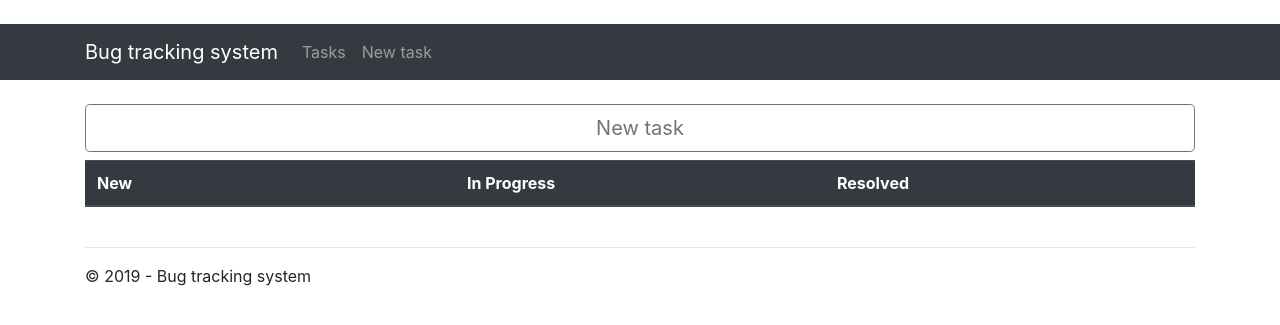
After one commit to mfylypiuk/bug-tracking-system, a Flask app: page /tasks in a window 1280 px wide. The commit adds this page. Shown: the top 325 px of the page. Run offline with Flask 2, Linux system fonts and the light colour scheme; data that the repository does not hold is empty; some libraries are stand-ins or nearby versions.

Commit message:
Migrate project files from GitLab repo

```diff
--- a/bug_tracking_system/__init__.py
+++ b/bug_tracking_system/__init__.py
@@ -5,4 +5,4 @@ The flask application package.
 from flask import Flask
 app = Flask(__name__)
 
-import bug_tracking_system.views
+from bug_tracking_system.controllers import *
--- /dev/null
+++ b/bug_tracking_system/controllers/TaskController.py
@@ -0,0 +1,107 @@
+
+"""
+Routes and views for the flask application.
+"""
+
+from datetime import datetime
+from flask import render_template
+from flask import request
+from flask import abort
+from flask import redirect
+from flask import url_for
+from bug_tracking_system import app
+import pyodbc
+
+server = 'bts-dm.database.windows.net'
+database = 'bts-dm'
+username = 'devmaks'
+password = '121212Web'
+driver= 'ODBC Driver 17 for SQL Server'
+conn = pyodbc.connect('DRIVER='+driver+';SERVER='+server+';PORT=1433;DATABASE='+database+';UID='+username+';PWD='+ password)
+
+def generate_tasks_list(cursor):
+    tasksList = []
+    for task in cursor:
+        task = {
+            'id' : task.id,
+            'type' : task.type,
+            'title' : task.title,
+            'description' : task.description,
+            'priority' : task.priority,
+            'status' : task.status}
+        tasksList.append(task)
+    return tasksList;
+
+def generate_task(cursor):
+    for item in cursor:
+        task = {
+            'id': item.id,
+            'type': item.type,
+            'title': item.title,
+            'description': item.description,
+            'priority': item.priority,
+            'status': item.status
+        }
+    return task;
+
+@app.route('/')
+@app.route('/tasks')
+def tasks():
+    cursor = conn.cursor()
+    cursor.execute('SELECT * FROM dbo.Tasks')
+    tasksList = generate_tasks_list(cursor)
+    return render_template(
+        'tasks-list.html',
+        title='Tasks list',
+        year=datetime.now().year,
+        tasks=tasksList,
+    )
+
+@app.route('/create-task', methods=['POST', 'GET'])
+def create_task():
+    cursor = conn.cursor()
+    cursor.execute('SELECT * FROM dbo.Tasks')
+    tasksList = generate_tasks_list(cursor)
+
+    cursor.execute("INSERT INTO dbo.Tasks(id, type, title, description, priority, status) VALUES (?, ?, ?, ?, ?, ?)",
+        tasksList[-1]['id'] + 1, request.form['taskType'], request.form['taskTitle'], request.form.get('taskDescription', ""), request.form['taskPriority'], 1)
+    cursor.commit()
+
+    return redirect(url_for('tasks'))
+
+@app.route('/new-task', methods=['GET'])
+def new_task():
+    return render_template(
+        "new-task.html",
+        year=datetime.now().year
+    )
+
+@app.route('/edit-task/<int:task_id>', methods=['GET'])
+def get_task(task_id):
+    cursor = conn.cursor()
+    query = "SELECT * FROM dbo.Tasks WHERE id = %s" % task_id;
+    cursor.execute(query)
+
+    if cursor.rowcount == 0:
+        abort(404)
+
+    task = generate_task(cursor);
+
+    return render_template(
+        "edit-task.html",
+        year=datetime.now().year,
+        task=task
+    )
+
+@app.route('/save-task/<int:task_id>', methods=['POST', 'GET'])
+def save_task(task_id):
+
+    cursor = conn.cursor()
+    cursor.execute("UPDATE Tasks SET type = ?, title = ?, description = ?, priority = ?, status = ? WHERE id = ?",
+        request.form['taskType'], request.form['taskTitle'], request.form.get('taskDescription', ""), request.form['taskPriority'], request.form['taskStatus'], task_id)
+    cursor.commit()
+
+    cursor.execute('SELECT * FROM dbo.Tasks')
+    tasksList = generate_tasks_list(cursor)
+
+    return redirect(url_for('tasks'))
--- a/bug_tracking_system/templates/layout.html
+++ b/bug_tracking_system/templates/layout.html
@@ -4,37 +4,31 @@
     <meta charset="utf-8" />
     <meta name="viewport" content="width=device-width, initial-scale=1.0">
     <title>{{ title }} - My Flask Application</title>
-    <link rel="stylesheet" type="text/css" href="/static/content/bootstrap.min.css" />
-    <link rel="stylesheet" type="text/css" href="/static/content/site.css" />
+    <link rel="stylesheet" href="https://stackpath.bootstrapcdn.com/bootstrap/4.3.1/css/bootstrap.min.css" integrity="sha384-ggOyR0iXCbMQv3Xipma34MD+dH/1fQ784/j6cY/iJTQUOhcWr7x9JvoRxT2MZw1T" crossorigin="anonymous">
+    <script src="https://stackpath.bootstrapcdn.com/bootstrap/4.3.1/js/bootstrap.min.js" integrity="sha384-JjSmVgyd0p3pXB1rRibZUAYoIIy6OrQ6VrjIEaFf/nJGzIxFDsf4x0xIM+B07jRM" crossorigin="anonymous"></script>
     <script src="/static/scripts/modernizr-2.6.2.js"></script>
 </head>
 
 <body>
-    <div class="navbar navbar-inverse navbar-fixed-top">
+    <nav class="navbar sticky-top navbar-expand-lg navbar-dark bg-dark">
         <div class="container">
-            <div class="navbar-header">
-                <button type="button" class="navbar-toggle" data-toggle="collapse" data-target=".navbar-collapse">
-                    <span class="icon-bar"></span>
-                    <span class="icon-bar"></span>
-                    <span class="icon-bar"></span>
-                </button>
-                <a href="/" class="navbar-brand">Application name</a>
-            </div>
-            <div class="navbar-collapse collapse">
-                <ul class="nav navbar-nav">
-                    <li><a href="{{ url_for('home') }}">Home</a></li>
-                    <li><a href="{{ url_for('about') }}">About</a></li>
-                    <li><a href="{{ url_for('contact') }}">Contact</a></li>
-                </ul>
-            </div>
+            <a class="navbar-brand" href="{{ url_for('tasks') }}">Bug tracking system</a>
+            <ul class="navbar-nav mr-auto">
+                <li class="nav-item">
+                    <a class="nav-link" href="{{ url_for('tasks') }}">Tasks</a>
+                </li>
+                <li class="nav-item">
+                    <a class="nav-link" href="{{ url_for('new_task') }}">New task</a>
+                </li>
+            </ul>
         </div>
-    </div>
-
+    </nav>
+    <br>
     <div class="container body-content">
         {% block content %}{% endblock %}
         <hr />
         <footer>
-            <p>&copy; {{ year }} - My Flask Application</p>
+            <p>&copy; {{ year }} - Bug tracking system</p>
         </footer>
     </div>
 
--- /dev/null
+++ b/bug_tracking_system/templates/tasks-list.html
@@ -0,0 +1,113 @@
+{% extends "layout.html" %}
+
+{% block content %}
+
+<a class="btn btn-outline-secondary btn-lg btn-block" href="new-task" role="button">New task</a>
+<h3>{{ message }}</h3>
+
+<!--<p>Use this area to provide additional information.</p>-->
+<table class="table">
+    <thead class="thead-dark">
+        <tr>
+            <th>New</th>
+            <th>In Progress</th>
+            <th>Resolved</th>
+        </tr>
+    </thead>
+    <tbody>
+        <tr>
+            <td width="33%">
+                {% for task in tasks %}
+                {% if task.status == 1 %}
+                <div class="card border-secondary mb-3" style="max-width: 18rem;">
+                    <a href="/edit-task/{{ task.id }}" style="position: absolute; top: 0; left: 0; height: 100%; width: 100%;"></a>
+                    <div class="card-header">
+                        {% if task.type == 'Task' %}
+                        <span class="badge badge-primary float-left m-1">Task #{{ task.id }}</span>
+                        {% endif %}
+                        {% if task.type == 'Bug' %}
+                        <span class="badge badge-info float-left m-1">Bug #{{ task.id }}</span>
+                        {% endif %}
+                        {% if task.priority == 1 %}
+                        <span class="badge badge-secondary float-right m-1">Low</span>
+                        {% endif %}
+                        {% if task.priority == 2 %}
+                        <span class="badge badge-warning float-right m-1">Normal</span>
+                        {% endif %}
+                        {% if task.priority == 3 %}
+                        <span class="badge badge-danger float-right m-1">High</span>
+                        {% endif %}
+                    </div>
+                    <div class="card-body">
+                        <h6 class="card-title">{{ task.title }}</h6>
+                        <p class="card-text">{{ task.description }}</p>
+                    </div>
+                </div>
+                {% endif %}
+                {% endfor %}
+            </td>
+            <td width="33%">
+                {% for task in tasks %}
+                {% if task.status == 2 %}
+                <div class="card border-secondary mb-3">
+                    <a href="/edit-task/{{ task.id }}" style="position: absolute; top: 0; left: 0; height: 100%; width: 100%;"></a>
+                    <div class="card-header">
+                        {% if task.type == 'Task' %}
+                        <span class="badge badge-primary float-left m-1">Task #{{ task.id }}</span>
+                        {% endif %}
+                        {% if task.type == 'Bug' %}
+                        <span class="badge badge-info float-left m-1">Bug #{{ task.id }}</span>
+                        {% endif %}
+                        {% if task.priority == 1 %}
+                        <span class="badge badge-secondary float-right m-1">Low</span>
+                        {% endif %}
+                        {% if task.priority == 2 %}
+                        <span class="badge badge-warning float-right m-1">Normal</span>
+                        {% endif %}
+                        {% if task.priority == 3 %}
+                        <span class="badge badge-danger float-right m-1">High</span>
+                        {% endif %}
+                    </div>
+                    <div class="card-body">
+                        <h6 class="card-title">{{ task.title }}</h6>
+                        <p class="card-text">{{ task.description }}</p>
+                    </div>
+                </div>
+                {% endif %}
+                {% endfor %}
+            </td>
+            <td width="33%">
+                {% for task in tasks %}
+                {% if task.status == 3 %}
+                <div class="card border-secondary mb-3" style="max-width: 18rem;">
+                    <a href="/edit-task/{{ task.id }}" style="position: absolute; top: 0; left: 0; height: 100%; width: 100%;"></a>
+                    <div class="card-header">
+                        {% if task.type == 'Task' %}
+                        <span class="badge badge-primary float-left m-1">Task #{{ task.id }}</span>
+                        {% endif %}
+                        {% if task.type == 'Bug' %}
+                        <span class="badge badge-info float-left m-1">Bug #{{ task.id }}</span>
+                        {% endif %}
+                        {% if task.priority == 1 %}
+                        <span class="badge badge-secondary float-right m-1">Low</span>
+                        {% endif %}
+                        {% if task.priority == 2 %}
+                        <span class="badge badge-warning float-right m-1">Normal</span>
+                        {% endif %}
+                        {% if task.priority == 3 %}
+                        <span class="badge badge-danger float-right m-1">High</span>
+                        {% endif %}
+                    </div>
+                    <div class="card-body">
+                        <h6 class="card-title">{{ task.title }}</h6>
+                        <p class="card-text">{{ task.description }}</p>
+                    </div>
+                </div>
+                {% endif %}
+                {% endfor %}
+            </td>
+        </tr>
+    </tbody>
+</table>
+
+{% endblock %}
--- a/requirements.txt
+++ b/requirements.txt
@@ -3,6 +3,7 @@ Flask==0.12.4
 itsdangerous==1.1.0
 Jinja2==2.10.3
 MarkupSafe==1.1.1
-pip==19.0.3
+pip==19.3.1
+pyodbc==4.0.27
 setuptools==40.8.0
 Werkzeug==0.16.0
```
Also changed, not shown: bug_tracking_system/controllers/__init__.py (added, +7 -0 lines), bug_tracking_system/templates/edit-task.html (added, +74 -0 lines), bug_tracking_system/templates/new-task.html (added, +32 -0 lines), 1 other file.
